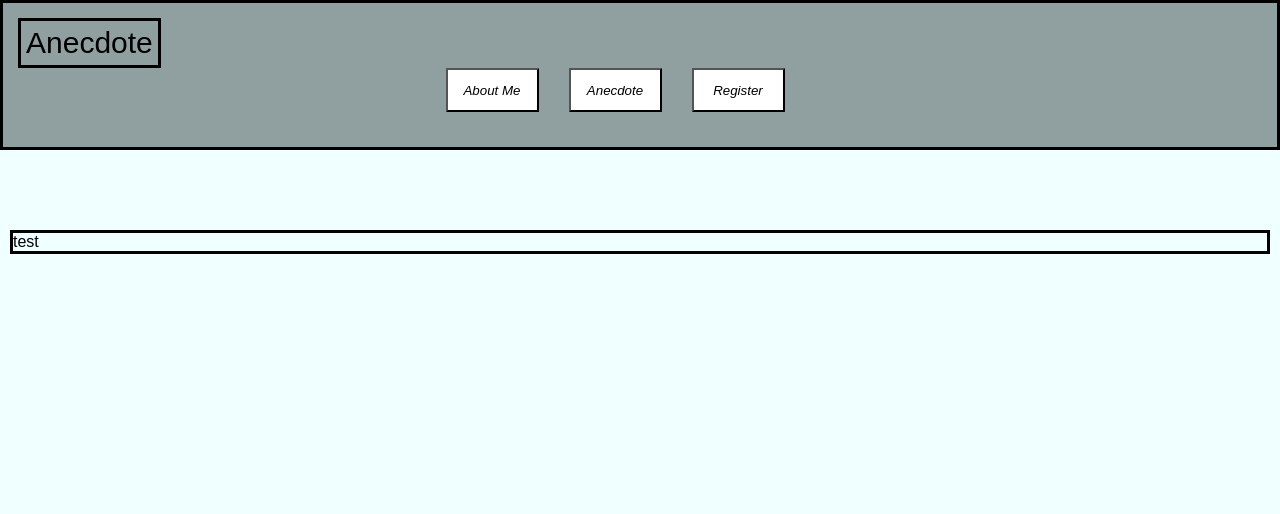
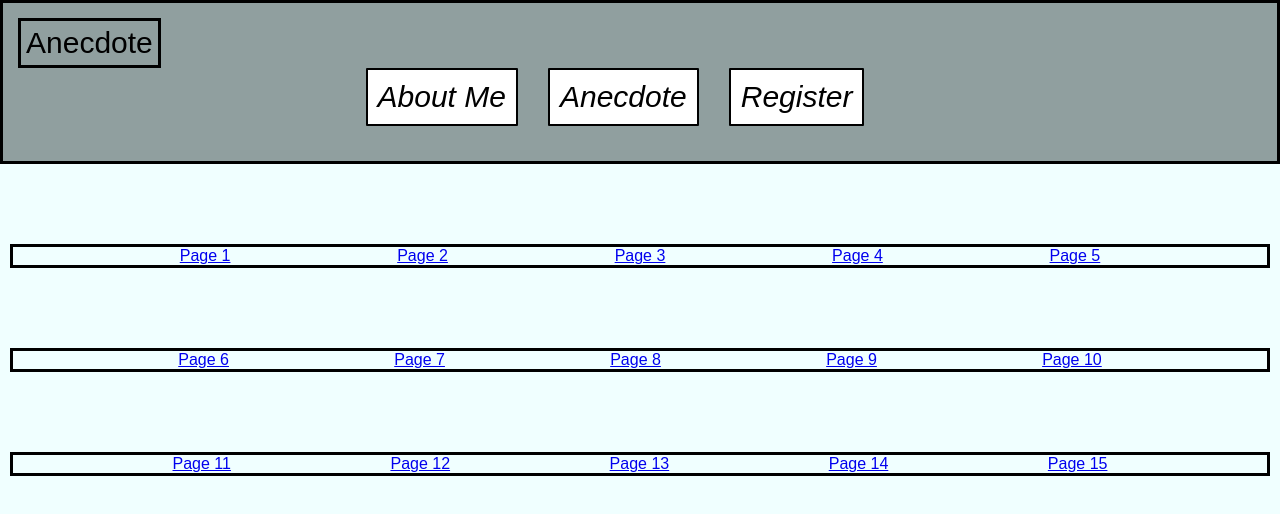
Before and after one commit to Abhirath1906/schoolProjectindo, a plain HTML site: page Project1.html in a window 1280 px wide. Drawn offline with Linux system fonts and the light colour scheme.

Commit message:
first commit

```diff
--- a/Project1.html
+++ b/Project1.html
@@ -21,9 +21,9 @@
                             <li>Anecdote</li>
                         </option> -->
                     </select>
-                    <button class="AboutMe" >About Me</button>
-                    <button class="Anecdotee">Anecdote</button>
-                    <button class="register">Register</button>
+                    <p class="AboutMe">About Me</p>
+                    <p class="Anecdotee">Anecdote</p>
+                    <p class="register">Register</p>
                 </ul>
             </div>
         </div>
@@ -35,23 +35,39 @@
                 margin: 0;
             }
 
-            .Anecdotee{
+
+            .Anecdotee {
+                border: 2px solid black;
+                padding: 10px;
+                font-size: 30px;
                 font-style: italic;
                 background-color: white;
-                    width: 93px;
-                    height: 44px;
                 border-radius: 1px;
                 cursor: pointer;
                 margin-bottom: 20px;
+                transition: background 0.3s, transform 0.9s;
             }
-            .AboutMe{
+
+            .Anecdotee:hover {
+                background: rgb(179, 179, 179);
+                transform: scale(1.05);
+            }
+
+            .AboutMe {
+                border: 2px solid black;
+                padding: 10px;
+                font-size: 30px;
                 font-style: italic;
                 background-color: white;
-                    width: 93px;
-                    height: 44px;
                 border-radius: 1px;
                 cursor: pointer;
                 margin-bottom: 20px;
+                transition: background 0.3s, transform 0.9s;
+            }
+
+            .AboutMe:hover {
+                background: rgb(179, 179, 179);
+                transform: scale(1.05);
             }
 
             .AnecdoteCom {
@@ -69,13 +85,20 @@
             }
 
             .register {
+                border: 2px solid black;
+                padding: 10px;
+                font-size: 30px;
                 font-style: italic;
                 background-color: white;
-                width: 93px;
-                height: 44px;
                 border-radius: 1px;
                 cursor: pointer;
                 margin-bottom: 20px;
+                transition: background 0.3s, transform 0.5s;
+            }
+
+            .register:hover {
+                background: rgb(179, 179, 179);
+                transform: scale(1.05);
             }
 
             .AllNavbar {
@@ -89,18 +112,56 @@
 
         <!-- content -->
 
-        <div class="contentNav">
-            <P> test</P>
+        <div class="contentNav1">
+            <a href="#">Page 1</a>
+            <a href="#">Page 2</a>
+            <a href="#">Page 3</a>
+            <a href="#">Page 4</a>
+            <a href="#">Page 5</a>
+        </div>
 
+        <div class="contentNav2">
+            <a href="#">Page 6</a>
+            <a href="#">Page 7</a>
+            <a href="#">Page 8</a>
+            <a href="#">Page 9</a>
+            <a href="#">Page 10</a>
+        </div>
+
+        <div class="contentNav3">
+            <a href="#">Page 11</a>
+            <a href="#">Page 12</a>
+            <a href="#">Page 13</a>
+            <a href="#">Page 14</a>
+            <a href="#">Page 15</a>
         </div>
 
         <style>
-            .contentNav {
+            .contentNav1 {
+                display: flex;
+                justify-content: space-evenly;
                 border: solid black;
                 margin-top: 80px;
                 margin-left: 10px;
                 margin-right: 10px;
+            }
 
+            .contentNav2{
+                display: flex;
+                justify-content: space-evenly;
+                border: solid black;
+                margin-top: 80px;
+                margin-left: 10px;
+                margin-right: 10px;
+            }
+
+            .contentNav3{
+                display: flex;
+                justify-content: space-evenly;
+                border: solid black;
+                margin-top: 80px;
+                margin-left: 10px;
+                margin-right: 10px;
             }
         </style>
         <!-- content end  -->
```
Lines whose indentation alone changed are shown as unchanged.
